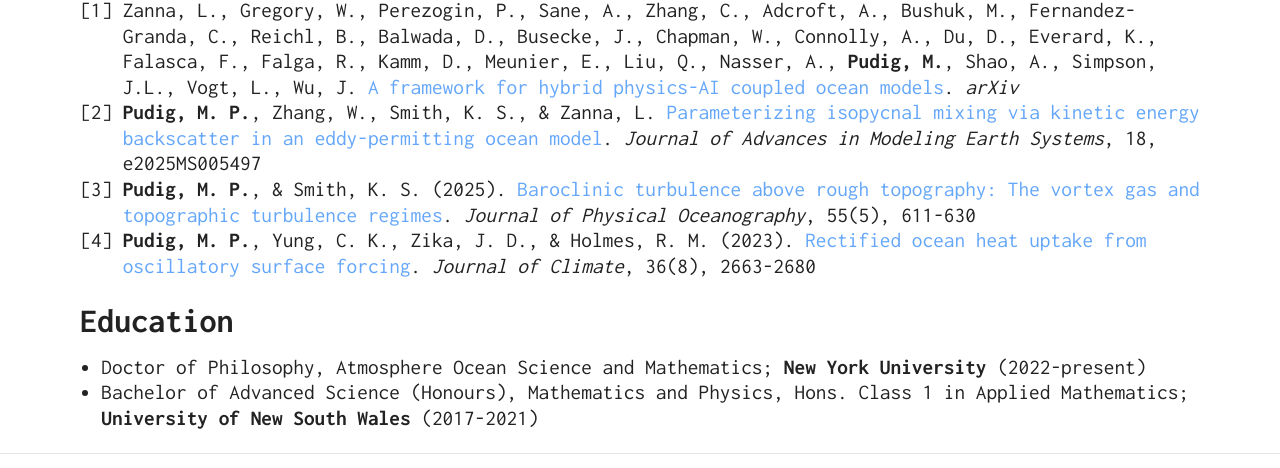
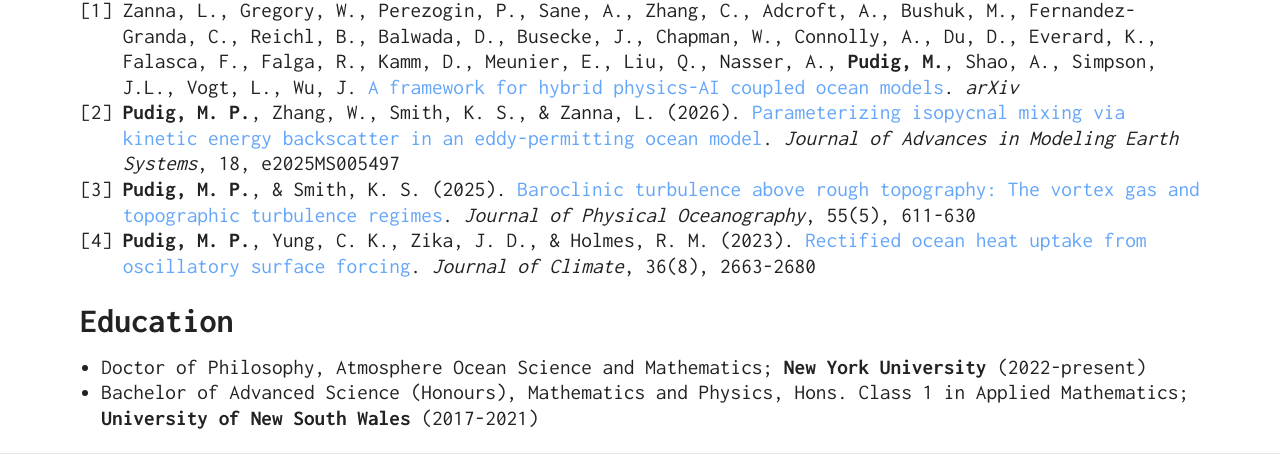
Before and after one commit to mpudig/mpudig.github.io, a plain HTML site: page index.html in a window 1280 px wide. Shown: the part 478-946 px from the top of the page. Drawn offline with nearby package versions, Linux system fonts and the light colour scheme; some icons are missing.

Commit message:
Fix typo.

```diff
--- a/index.html
+++ b/index.html
@@ -58,7 +58,7 @@
 <!-- raw HTML omitted -->
 <ol start="4">
 <li>Zanna, L., Gregory, W., Perezogin, P., Sane, A., Zhang, C., Adcroft, A., Bushuk, M., Fernandez-Granda, C., Reichl, B., Balwada, D., Busecke, J., Chapman, W., Connolly, A., Du, D., Everard, K., Falasca, F., Falga, R., Kamm, D., Meunier, E., Liu, Q., Nasser, A., <strong>Pudig, M.</strong>, Shao, A., Simpson, J.L., Vogt, L., Wu, J. <a href="https://arxiv.org/abs/2510.22676">A framework for hybrid physics-AI coupled ocean models</a>. <em>arXiv</em></li>
-<li><strong>Pudig, M. P.</strong>, Zhang, W., Smith, K. S., &amp; Zanna, L. <a href="https://agupubs.onlinelibrary.wiley.com/doi/10.1029/2025MS005497">Parameterizing isopycnal mixing via kinetic energy backscatter in an eddy-permitting ocean model</a>. <em>Journal of Advances in Modeling Earth Systems</em>, 18, e2025MS005497</li>
+<li><strong>Pudig, M. P.</strong>, Zhang, W., Smith, K. S., &amp; Zanna, L. (2026). <a href="https://agupubs.onlinelibrary.wiley.com/doi/10.1029/2025MS005497">Parameterizing isopycnal mixing via kinetic energy backscatter in an eddy-permitting ocean model</a>. <em>Journal of Advances in Modeling Earth Systems</em>, 18, e2025MS005497</li>
 <li><strong>Pudig, M. P.</strong>, &amp; Smith, K. S. (2025). <a href="https://journals.ametsoc.org/view/journals/phoc/aop/JPO-D-24-0110.1/JPO-D-24-0110.1.xml">Baroclinic turbulence above rough topography: The vortex gas and topographic turbulence regimes</a>. <em>Journal of Physical Oceanography</em>, 55(5), 611-630</li>
 <li><strong>Pudig, M. P.</strong>, Yung, C. K., Zika, J. D., &amp; Holmes, R. M. (2023). <a href="https://journals.ametsoc.org/view/journals/clim/36/8/JCLI-D-22-0267.1.xml">Rectified ocean heat uptake from oscillatory surface forcing</a>. <em>Journal of Climate</em>, 36(8), 2663-2680</li>
 </ol>
```
